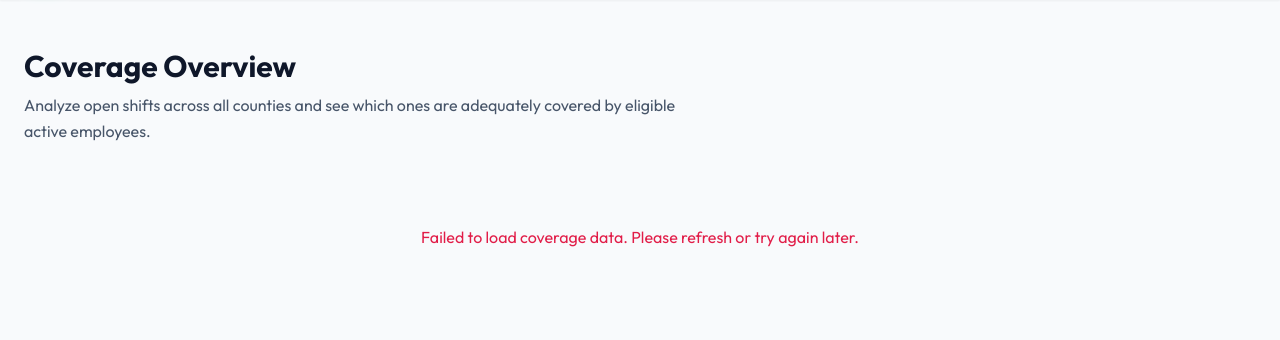
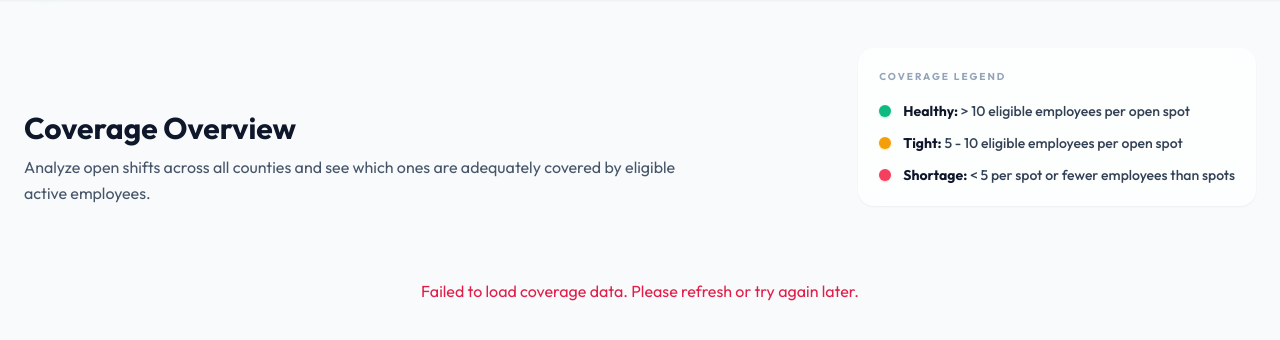
Before and after one commit to JBiddlecome/GoLive_Staffing, a FastAPI app: template templates/apps/staffing_coverage_monitor.html in a window 1280 px wide. Shown: the part 78-418 px from the top of the page. Run offline with FastAPI, Linux system fonts and the light colour scheme; the template is opened without the code that fills it, so the values that code supplies are empty; some libraries are stand-ins or nearby versions.

Commit message:
Update Staff Coverage with Client Lists

```diff
--- a/templates/apps/staffing_coverage_monitor.html
+++ b/templates/apps/staffing_coverage_monitor.html
@@ -37,9 +37,30 @@
 
   <main class="max-w-7xl mx-auto px-6 py-12">
     <!-- Intro Section -->
-    <div class="mb-12">
+    <div class="mb-10 flex flex-col md:flex-row md:items-end md:justify-between gap-6">
+      <div>
         <h2 class="text-3xl font-bold text-slate-900 mb-2">Coverage Overview</h2>
         <p class="text-slate-600 max-w-2xl">Analyze open shifts across all counties and see which ones are adequately covered by eligible active employees.</p>
+      </div>
+
+      <!-- Legend -->
+      <div class="glass rounded-2xl p-5 shadow-sm">
+        <span class="block text-[10px] font-bold text-slate-400 uppercase tracking-[0.2em] mb-4">Coverage Legend</span>
+        <div class="space-y-3">
+          <div class="flex items-center space-x-3">
+            <div class="h-3 w-3 rounded-full bg-emerald-500 shadow-sm shadow-emerald-200"></div>
+            <span class="text-sm font-medium text-slate-700"><strong class="text-slate-900">Healthy:</strong> &gt; 10 eligible employees per open spot</span>
+          </div>
+          <div class="flex items-center space-x-3">
+            <div class="h-3 w-3 rounded-full bg-amber-500 shadow-sm shadow-amber-200"></div>
+            <span class="text-sm font-medium text-slate-700"><strong class="text-slate-900">Tight:</strong> 5 - 10 eligible employees per open spot</span>
+          </div>
+          <div class="flex items-center space-x-3">
+            <div class="h-3 w-3 rounded-full bg-rose-500 shadow-sm shadow-rose-200"></div>
+            <span class="text-sm font-medium text-slate-700"><strong class="text-slate-900">Shortage:</strong> &lt; 5 per spot or fewer employees than spots</span>
+          </div>
+        </div>
+      </div>
     </div>
 
     <!-- loading Skeleton -->
@@ -84,27 +105,45 @@
         }
 
         container.style.opacity = '1';
-        container.innerHTML = data.counties.map((county, index) => {
-          const positionsHtml = county.positions.map(pos => {
+        container.innerHTML = data.counties.map((county, countyIndex) => {
+          const positionsHtml = county.positions.map((pos, posIndex) => {
             const ratio = pos.eligible_employees / pos.open_spots;
+            const uniqueId = `clients-${countyIndex}-${posIndex}`;
             let statusColor = 'text-emerald-600';
             let bgColor = 'bg-emerald-50';
+            let borderHover = 'hover:border-emerald-200';
             let label = 'Healthy';
 
-            if (ratio < 1) {
+            if (ratio < 5 || pos.eligible_employees < pos.open_spots) {
               statusColor = 'text-rose-600';
               bgColor = 'bg-rose-50';
+              borderHover = 'hover:border-rose-200';
               label = 'Shortage';
-            } else if (ratio < 2) {
+            } else if (ratio <= 10) {
               statusColor = 'text-amber-600';
               bgColor = 'bg-amber-50';
+              borderHover = 'hover:border-amber-200';
               label = 'Tight';
             }
 
+            const clientsList = pos.clients.map(client => `
+              <li class="flex items-center space-x-2 py-1">
+                <div class="h-1 w-1 rounded-full bg-slate-300"></div>
+                <span class="text-[12px] text-slate-600 font-medium">${client}</span>
+              </li>
+            `).join('');
+
             return `
-              <div class="flex items-center justify-between py-3 border-b border-slate-100 last:border-0">
+              <div class="border-b border-slate-100 last:border-0 group/pos">
+                <button onclick="toggleClients('${uniqueId}')"
+                        class="w-full text-left flex items-center justify-between py-4 px-1 rounded-lg transition-all ${borderHover} hover:bg-slate-50 relative">
                   <div class="flex-1 min-w-0 pr-4">
-                  <div class="text-sm font-semibold text-slate-900 truncate">${pos.name}</div>
+                    <div class="text-sm font-semibold text-slate-900 truncate flex items-center">
+                      ${pos.name}
+                      <svg class="h-3 w-3 ml-2 text-slate-300 group-hover/pos:text-slate-400 transition-transform duration-200" id="icon-${uniqueId}" fill="none" viewBox="0 0 24 24" stroke="currentColor">
+                        <path stroke-linecap="round" stroke-linejoin="round" stroke-width="2" d="M19 9l-7 7-7-7" />
+                      </svg>
+                    </div>
                     <div class="text-[11px] text-slate-500 font-medium uppercase tracking-wider mt-0.5">${pos.open_spots} Open Spots</div>
                   </div>
                   <div class="flex items-center space-x-4">
@@ -116,6 +155,13 @@
                       ${label}
                     </div>
                   </div>
+                </button>
+                <div id="${uniqueId}" class="hidden px-6 pb-4 animate-fadeIn">
+                  <div class="text-[10px] font-bold text-slate-400 uppercase tracking-widest mb-2">Open Records For:</div>
+                  <ul class="divide-y divide-slate-50">
+                    ${clientsList}
+                  </ul>
+                </div>
               </div>
             `;
           }).join('');
@@ -124,7 +170,7 @@
 
           return `
             <div class="bg-white rounded-2xl shadow-sm border border-slate-100 overflow-hidden card-hover animate-fadeIn"
-                 style="animation-delay: ${index * 100}ms">
+                 style="animation-delay: ${countyIndex * 100}ms">
               <div class="bg-slate-50 px-6 py-4 border-b border-slate-100 flex items-center justify-between">
                 <h3 class="text-lg font-bold text-slate-900">${county.county}</h3>
                 <span class="bg-slate-900 text-white text-[10px] font-bold px-2 py-1 rounded-md mb-0.5">${totalOpen} Open</span>
@@ -142,6 +188,18 @@
       }
     }
 
+    function toggleClients(id) {
+      const el = document.getElementById(id);
+      const icon = document.getElementById(`icon-${id}`);
+      if (el.classList.contains('hidden')) {
+        el.classList.remove('hidden');
+        icon.style.transform = 'rotate(180deg)';
+      } else {
+        el.classList.add('hidden');
+        icon.style.transform = 'rotate(0deg)';
+      }
+    }
+
     window.addEventListener('DOMContentLoaded', loadData);
   </script>
 </body>
```
Also changed, not shown: apps/staffing_coverage_monitor/views.py (+15 -6 lines). Lines whose indentation alone changed are shown as unchanged.
